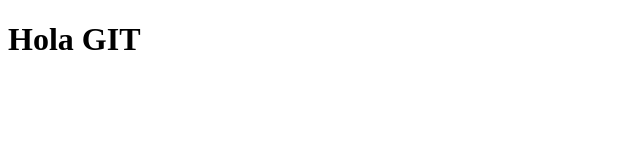
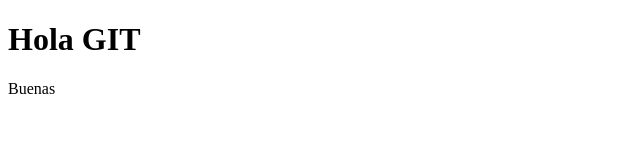
Before and after one commit to Binnnnu/.mi.primer.git., a plain HTML site: page index.html in a window 1280 px wide. Shown: the full height of the page, 0-640 px from the left. Drawn offline with Linux system fonts and the light colour scheme.

Commit message:
Agregue una p

```diff
--- a/index.html
+++ b/index.html
@@ -7,5 +7,7 @@
   </head>
   <body>
     <h1>Hola GIT</h1>
+
+    <p>Buenas</p>
   </body>
 </html>
```
